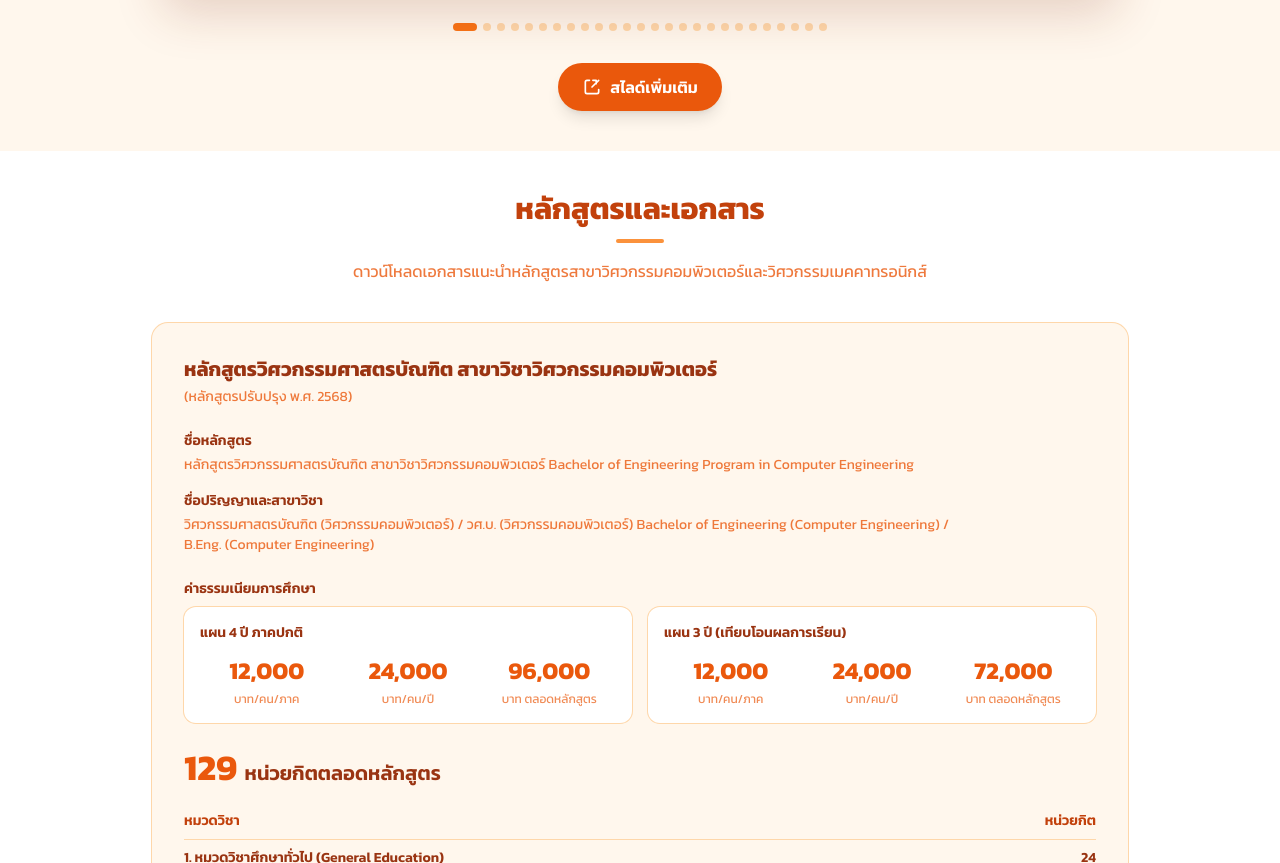
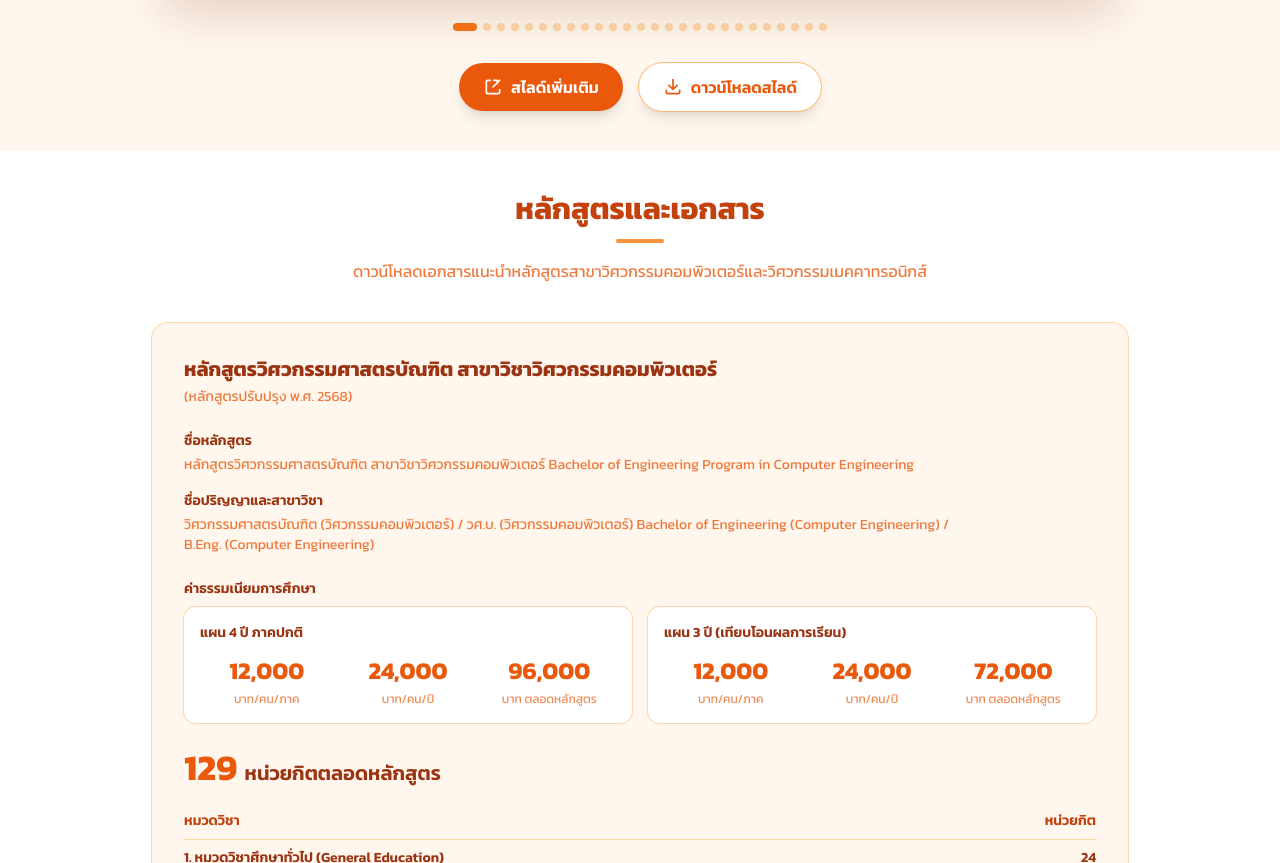
Before and after one commit to thiantharat/PreCPE_RMUTi, a website: page index.html in a window 1280 px wide. Shown: the part 1282-2145 px from the top of the page. Drawn offline with Linux system fonts and the light colour scheme.

Commit message:
Add slide deck PDF download button

```diff
--- a/index.html
+++ b/index.html
@@ -11,7 +11,7 @@
     <meta property="og:type" content="website">
     <meta property="og:image" content="./img/logo/มหาวิทยาลัยเทคโนโลยีราชมงคลอีสาน.png">
     <link rel="icon" type="image/png" href="./img/logo/มหาวิทยาลัยเทคโนโลยีราชมงคลอีสาน.png">
-    <link rel="stylesheet" href="./src/output.css?v=20">
+    <link rel="stylesheet" href="./src/output.css?v=21">
 </head>
 <body id="top" class="bg-brand-50 text-brand-900 font-sans antialiased">
 
@@ -153,13 +153,19 @@
             <button type="button" class="dot h-2 w-2 rounded-full bg-brand-200 transition-all" aria-label="ไปยังสไลด์ 26"></button>
         </div>
 
-        <!-- More slides -->
-        <div class="flex justify-center mt-8">
+        <!-- More slides / Download -->
+        <div class="flex flex-wrap justify-center gap-4 mt-8">
             <a href="https://www.canva.com/design/DAGMVRiMGyk/98iLTrU6A0ZfXfiQeJ0cSA/edit" target="_blank" rel="noopener" class="inline-flex items-center gap-2 bg-brand-600 text-white font-semibold px-6 py-3 rounded-full shadow-lg hover:bg-brand-700 hover:shadow-xl hover:-translate-y-0.5 active:translate-y-0 transition-all">
                 <svg xmlns="http://www.w3.org/2000/svg" class="h-5 w-5" fill="none" viewBox="0 0 24 24" stroke="currentColor" stroke-width="2">
                     <path stroke-linecap="round" stroke-linejoin="round" d="M17 8V4h-4M20 4l-8 8M9 4H6a2 2 0 0 0-2 2v12a2 2 0 0 0 2 2h12a2 2 0 0 0 2-2v-3" />
                 </svg>
                 สไลด์เพิ่มเติม
+            </a>
+            <a href="./file/มหาวิทยาลัยเทคโนโลยีราชมงคลอีสาน.pdf" target="_blank" rel="noopener" class="inline-flex items-center gap-2 bg-white text-brand-600 ring-1 ring-brand-300 font-semibold px-6 py-3 rounded-full shadow-lg hover:bg-brand-50 hover:shadow-xl hover:-translate-y-0.5 active:translate-y-0 transition-all">
+                <svg xmlns="http://www.w3.org/2000/svg" class="h-5 w-5" fill="none" viewBox="0 0 24 24" stroke="currentColor" stroke-width="2">
+                    <path stroke-linecap="round" stroke-linejoin="round" d="M4 16v2a2 2 0 0 0 2 2h12a2 2 0 0 0 2-2v-2M7 10l5 5 5-5M12 15V3" />
+                </svg>
+                ดาวน์โหลดสไลด์
             </a>
         </div>
     </section>
```
Also changed, not shown: src/output.css, 1 other file.
